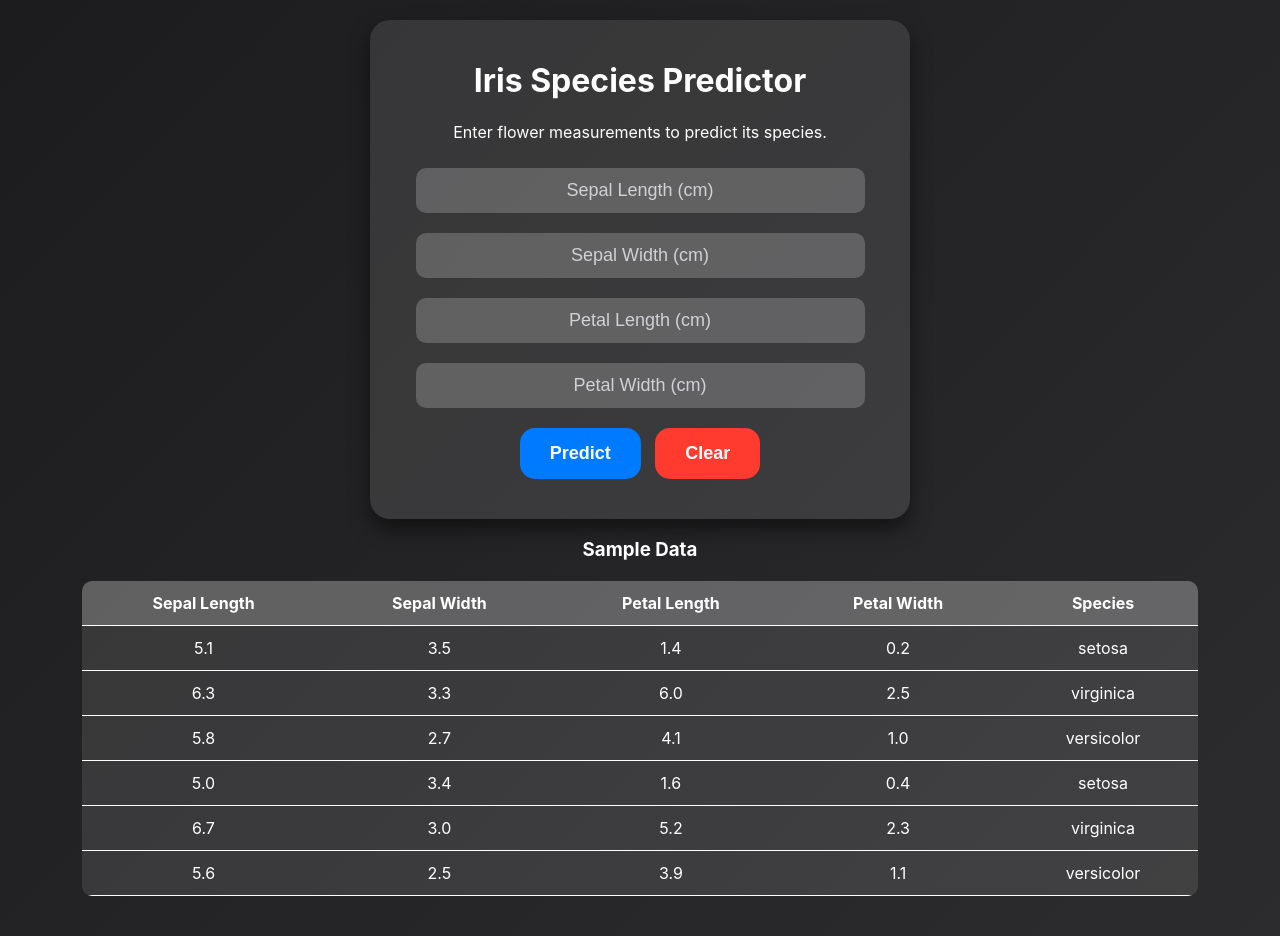
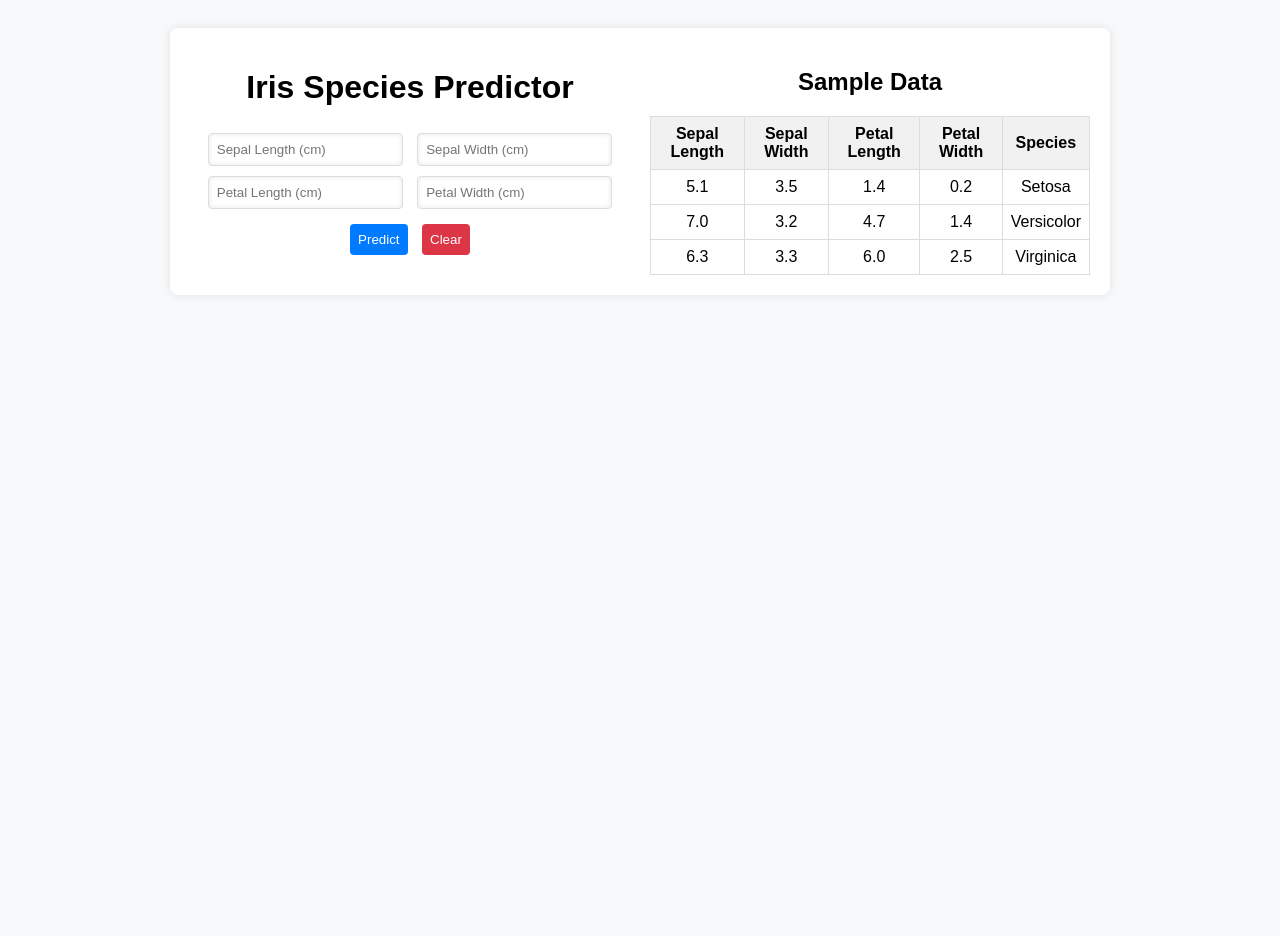
Before and after one commit to SalasNorman/iris-ml-app, a Flask app: page / in a window 1280 px wide. After the commit the page ends 275 px from the top, so only its background shows below. Run offline with Flask 3, Linux system fonts and the light colour scheme; parts of the project's set-up code (start-up, migrations or seed data) failed here and were passed over.

Commit message:
Initial commit

```diff
--- a/app/app.py
+++ b/app/app.py
@@ -1,5 +1,3 @@
-# Flask API: app.py
-
 from flask import Flask, request, jsonify, render_template
 import pickle
 import numpy as np
@@ -30,20 +28,18 @@ def predict():
         # Get input data from form
         data = [float(x) for x in request.form.values()]
         features = np.array(data).reshape(1, -1)
-        # Map numerical predictions to species names
         species_map = {0: "setosa", 1: "versicolor", 2: "virginica"}
         prediction = model.predict(features)[0]
-
-        # Convert numeric prediction to species name
         prediction_text = species_map.get(prediction, "Unknown species")
 
-        return render_template("index.html", prediction_text=f"Predicted Species: {prediction_text}")
+        # Map prediction to corresponding image
+        image_path = f"/static/images/{prediction_text.lower()}.png"
 
-
-        return render_template("index.html", prediction_text=f"Predicted Species: {prediction}")
+        # Render template with prediction and image
+        return render_template("index.html", prediction_text=f"Predicted Species: {prediction_text}", image_path=image_path)
     except Exception as e:
         return jsonify({"error": str(e)})
 
 # Run the Flask app
 if __name__ == "__main__":
-    app.run(debug=True)
+    app.run(host="0.0.0.0", port=5000, debug=True)
--- a/app/templates/index.html
+++ b/app/templates/index.html
@@ -1,124 +1,202 @@
 <!DOCTYPE html>
 <html lang="en">
+
 <head>
     <meta charset="UTF-8">
     <meta name="viewport" content="width=device-width, initial-scale=1.0">
     <title>Iris Species Prediction</title>
     <style>
         body {
-            font-family: -apple-system, BlinkMacSystemFont, "Segoe UI", Roboto, "Helvetica Neue", Arial, sans-serif;
+            font-family: Arial, sans-serif;
+            background-color: #f8f9fa;
             text-align: center;
-            background: linear-gradient(135deg, #1c1c1e, #2c2c2e);
-            color: white;
-            margin: 0;
             padding: 20px;
         }
+
         .container {
-            max-width: 500px;
+            background-color: #fff;
+            padding: 20px;
+            border-radius: 8px;
+            box-shadow: 0 0 10px rgba(0, 0, 0, 0.1);
+            max-width: 900px;
             margin: auto;
-            background: rgba(255, 255, 255, 0.1);
-            padding: 20px;
-            border-radius: 20px;
-            box-shadow: 0 10px 20px rgba(0, 0, 0, 0.5);
+            display: flex;
+            justify-content: space-between;
         }
+
+        .form-section {
+            flex: 1;
+            margin-right: 20px;
+        }
+
+        .table-section {
+            flex: 1;
+        }
+
+        input,
+        button {
+            margin: 5px 5px;
+            padding: 8px;
+            transition: all 0.3s ease;
+        }
+
         input {
-            width: 85%;
-            padding: 12px;
-            margin: 10px 0;
-            border-radius: 10px;
+            border: 1px solid #ddd;
+            border-radius: 4px;
+            box-shadow: inset 0 0 5px rgba(0, 0, 0, 0.1);
+        }
+
+        input:focus {
+            border-color: #007bff;
+            box-shadow: 0 0 5px rgba(0, 123, 255, 0.5);
+        }
+
+        input.typing {
+            color: #495057;
+            animation: fadeIn 0.5s ease-in-out;
+        }
+
+        @keyframes fadeIn {
+            from {
+                opacity: 0;
+            }
+
+            to {
+                opacity: 1;
+            }
+        }
+
+        table {
+            border-collapse: collapse;
+            width: 100%;
+            cursor: pointer;
+            margin-top: 10px;
+        }
+
+        th,
+        td {
+            border: 1px solid #ddd;
+            padding: 8px;
+            transition: background-color 0.3s ease;
+        }
+
+        th {
+            background-color: #f1f1f1;
+        }
+
+        tr:hover {
+            background-color: #f0f8ff;
+        }
+
+        tr:active {
+            background-color: #e0f7fa;
+        }
+
+        button {
+            background-color: #007bff;
+            color: white;
             border: none;
-            text-align: center;
-            font-size: 18px;
-            background: rgba(255, 255, 255, 0.2);
-            color: white;
-            outline: none;
+            cursor: pointer;
+            border-radius: 4px;
+            position: relative;
+            overflow: hidden;
+            margin: 0 5px;
         }
-        input::placeholder {
-            color: #d1d1d6;
+
+        button:hover {
+            background-color: #0056b3;
+            transform: scale(1.05);
         }
-        button {
-            padding: 15px 30px;
+
+        .clear-button {
+            background-color: #dc3545;
+        }
+
+        .clear-button:hover {
+            background-color: #c82333;
+            transform: scale(1.05);
+        }
+
+        button:active::after {
+            content: '';
+            position: absolute;
+            top: 50%;
+            left: 50%;
+            width: 200%;
+            height: 200%;
+            background: rgba(255, 255, 255, 0.3);
+            border-radius: 50%;
+            transform: translate(-50%, -50%) scale(0);
+            animation: ripple 0.6s ease-out;
+        }
+
+        @keyframes ripple {
+            to {
+                transform: translate(-50%, -50%) scale(1);
+                opacity: 0;
+            }
+        }
+
+        .prediction-image {
+            margin-top: 20px;
+        }
+
+        .button-group {
             margin-top: 10px;
-            border: none;
-            border-radius: 15px;
-            background: #007aff;
-            color: white;
-            font-size: 18px;
-            font-weight: bold;
-            cursor: pointer;
-            transition: 0.3s;
-        }
-        button:hover {
-            background: #005ecb;
-        }
-        .loading {
-            display: none;
-            margin-top: 10px;
-            font-size: 18px;
-        }
-        .prediction {
-            font-size: 22px;
-            margin-top: 20px;
-            font-weight: bold;
-            color: #30d158;
-        }
-        table {
-            width: 90%;
-            margin: 20px auto;
-            border-collapse: collapse;
-            background: rgba(255, 255, 255, 0.1);
-            border-radius: 10px;
-            overflow: hidden;
-        }
-        th, td {
-            padding: 12px;
-            border-bottom: 1px solid #fff;
-            cursor: pointer;
-            text-align: center;
-        }
-        th {
-            background-color: rgba(255, 255, 255, 0.2);
-        }
-        tr:hover {
-            background-color: rgba(255, 255, 255, 0.3);
         }
     </style>
     <script>
         function fillInputs(sepalL, sepalW, petalL, petalW) {
-            document.getElementById("sepal_length").value = sepalL;
-            document.getElementById("sepal_width").value = sepalW;
-            document.getElementById("petal_length").value = petalL;
-            document.getElementById("petal_width").value = petalW;
-        }
-        function showLoading() {
-            document.getElementById("loading").style.display = "block";
-        }
-        function clearInputs() {
-        document.getElementById('sepal_length').value = '';
-        document.getElementById('sepal_width').value = '';
-        document.getElementById('petal_length').value = '';
-        document.getElementById('petal_width').value = '';
+            const inputs = [
+                document.getElementById("sepal_length"),
+                document.getElementById("sepal_width"),
+                document.getElementById("petal_length"),
+                document.getElementById("petal_width")
+            ];
+
+            const values = [sepalL, sepalW, petalL, petalW];
+
+            inputs.forEach((input, index) => {
+                input.classList.remove("typing");
+                setTimeout(() => {
+                    input.value = values[index];
+                    input.classList.add("typing");
+                }, 100 * index);
+            });
         }
 
+        function clearInputs() {
+            const inputs = document.querySelectorAll("input[type='text']");
+            inputs.forEach(input => {
+                input.value = '';
+                input.classList.remove("typing");
+            });
+        }
     </script>
 </head>
+
 <body>
     <div class="container">
+        <div class="form-section">
             <h1>Iris Species Predictor</h1>
-        <p>Enter flower measurements to predict its species.</p>
-        <form action="/predict" method="post" onsubmit="showLoading()">
+            <form action="/predict" method="post">
                 <input type="text" id="sepal_length" name="sepal_length" placeholder="Sepal Length (cm)" required>
                 <input type="text" id="sepal_width" name="sepal_width" placeholder="Sepal Width (cm)" required>
                 <input type="text" id="petal_length" name="petal_length" placeholder="Petal Length (cm)" required>
                 <input type="text" id="petal_width" name="petal_width" placeholder="Petal Width (cm)" required>
-            <br>
+                <div class="button-group">
                     <button type="submit">Predict</button>
-            <button type="button" onclick="clearInputs()" style="background: #ff3b30; margin-left: 10px;">Clear</button>
+                    <button type="button" class="clear-button" onclick="clearInputs()">Clear</button>
+                </div>
             </form>
-        <div id="loading" class="loading">Predicting...</div>
-        <div class="prediction">{{ prediction_text }}</div>
+            <div class="prediction-image">
+                {% if prediction_text %}
+                <img src="{{ image_path }}" alt="{{ prediction_text }}">
+                {% endif %}
             </div>
-    <h3>Sample Data</h3>
+        </div>
+        <div class="table-section">
+            <h2>Sample Data</h2>
             <table>
                 <tr>
                     <th>Sepal Length</th>
@@ -128,23 +206,17 @@
                     <th>Species</th>
                 </tr>
                 <tr onclick="fillInputs(5.1, 3.5, 1.4, 0.2)">
-            <td>5.1</td><td>3.5</td><td>1.4</td><td>0.2</td><td>setosa</td>
+                    <td>5.1</td><td>3.5</td><td>1.4</td><td>0.2</td><td>Setosa</td>
+                </tr>
+                <tr onclick="fillInputs(7.0, 3.2, 4.7, 1.4)">
+                    <td>7.0</td><td>3.2</td><td>4.7</td><td>1.4</td><td>Versicolor</td>
                 </tr>
                 <tr onclick="fillInputs(6.3, 3.3, 6.0, 2.5)">
-            <td>6.3</td><td>3.3</td><td>6.0</td><td>2.5</td><td>virginica</td>
-        </tr>
-        <tr onclick="fillInputs(5.8, 2.7, 4.1, 1.0)">
-            <td>5.8</td><td>2.7</td><td>4.1</td><td>1.0</td><td>versicolor</td>
-        </tr>
-        <tr onclick="fillInputs(5.0, 3.4, 1.6, 0.4)">
-            <td>5.0</td><td>3.4</td><td>1.6</td><td>0.4</td><td>setosa</td>
-        </tr>
-        <tr onclick="fillInputs(6.7, 3.0, 5.2, 2.3)">
-            <td>6.7</td><td>3.0</td><td>5.2</td><td>2.3</td><td>virginica</td>
-        </tr>
-        <tr onclick="fillInputs(5.6, 2.5, 3.9, 1.1)">
-            <td>5.6</td><td>2.5</td><td>3.9</td><td>1.1</td><td>versicolor</td>
+                    <td>6.3</td><td>3.3</td><td>6.0</td><td>2.5</td><td>Virginica</td>
                 </tr>
             </table>
+        </div>
+    </div>
 </body>
+
 </html>
--- a/environment.yml
+++ b/environment.yml
@@ -3,6 +3,5 @@ dependencies:
   - python=3.12
   - flask
   - numpy
-  - pandas
+  - gunicorn
   - scikit-learn
-  - gunicorn
```
Also changed, not shown: README.md, app/static/images/setosa.png (added), app/static/images/versicolor.png (added), app/static/images/virginica.png (added), 1 other file. Lines whose indentation alone changed are shown as unchanged.
